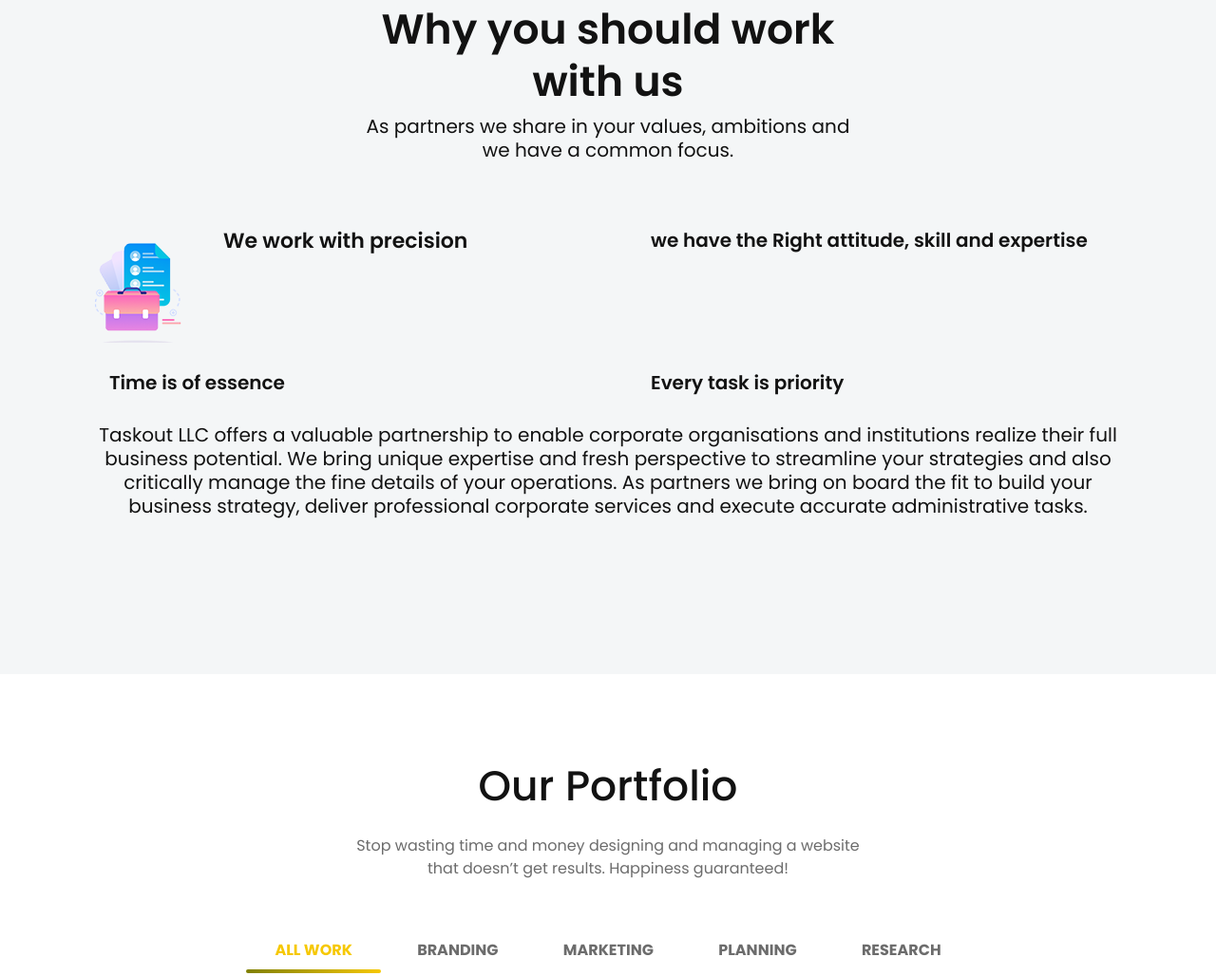
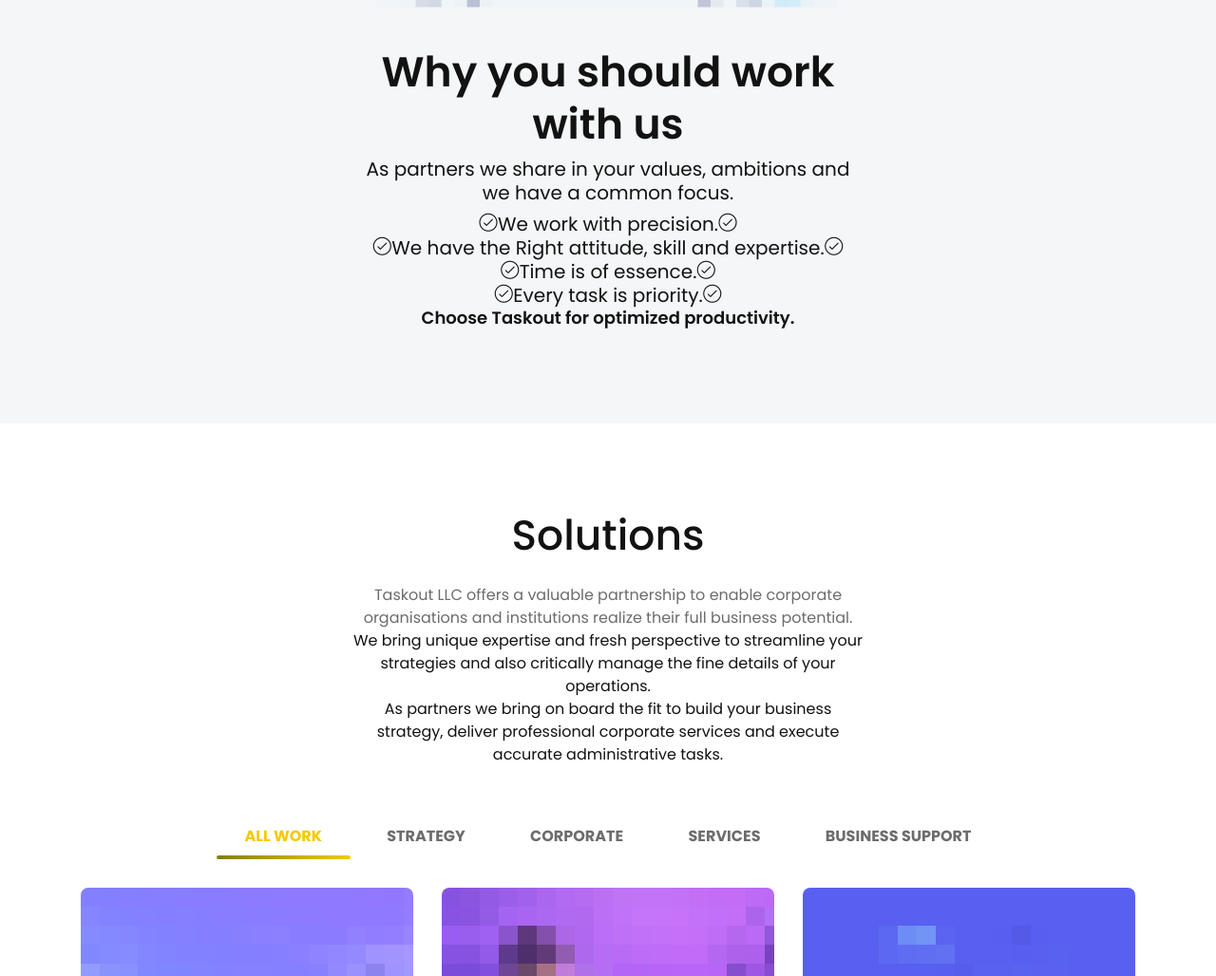
Before and after one commit to mejerome/taskout-web, a plain HTML site: page index.html in a window 1280 px wide. Shown: the part 1326-2354 px from the top of the page at 95% size. Drawn offline with Linux system fonts and the light colour scheme; files whose address does not match are found by name.

Commit message:
finishing about

```diff
--- a/index.html
+++ b/index.html
@@ -89,7 +89,7 @@
                                         <a class="page-scroll" href="#about">ABOUT</a>
                                     </li>
                                     <li class="nav-item">
-                                        <a class="page-scroll" href="#portfolio">PORTFOLIO</a>
+                                        <a class="page-scroll" href="#portfolio">SOLUTIONS</a>
                                     </li>
                                     <li class="nav-item">
                                         <a class="page-scroll" href="#testimonial">CLIENTS</a>
@@ -220,67 +220,28 @@
         <div class="container">
             <div class="row justify-content-center">
                 <div class="col-xl-6 col-lg-8">
+                        <div class="section-title text-center pb-20">
+                                <h3 class="title">About</h3>
+                            </div> <!-- row -->
                     <div class="about-image text-center wow fadeInUp" data-wow-duration="1.5s" data-wow-offset="100">
                         <img src="assets/images/services.png" alt="services">
                     </div>
-                    <div class="section-title text-center mt-30 pb-40">
+                    <div class="section-title text-center mx-1 px-40">
                         <h4 class="title wow fadeInUp" data-wow-duration="1.5s" data-wow-delay="0.6s">Why you should work with us</h4>
                         <p class="text wow fadeInUp" data-wow-duration="1.5s" data-wow-delay="1s">As partners we share in your values, ambitions and we have a common focus.</p>
-                    </div> <!-- section title -->
+                        <ul class="text wow fadeInUp" data-wow-duration="1.5s" data-wow-delay="1s">
+                            <li ><i class="lni-check-mark-circle"></i>We work with precision.<i class="lni-check-mark-circle"></i></li>
+                            <li><i class="lni-check-mark-circle"></i>We have the Right attitude, skill and expertise.<i class="lni-check-mark-circle"></i></li>
+                            <li><i class="lni-check-mark-circle"></i>Time is of essence.<i class="lni-check-mark-circle"></i></li>
+                            <li><i class="lni-check-mark-circle"></i>Every task is priority.<i class="lni-check-mark-circle"></i></li>
+                        </ul>
+                    </div>
+                    <div class="text-center">
+                            <h5 class="title wow fadeInUp" data-wow-duration="1.5s" data-wow-delay="0.6s">Choose Taskout for optimized productivity.</h5>
+                    </div>
+                    <!-- section title -->
                 </div>
             </div> <!-- row -->
-
-            <div class="row">
-                <div class="col-lg-6">
-                    <div class="single-about d-sm-flex mt-30 wow fadeInUp" data-wow-duration="1.5s" data-wow-delay="1.2s">
-                        <div class="about-icon">
-                        </div>
-                        <img src="assets/images/icon-1.png" alt="Icon" style="align-content: center;">
-                        <div class="about-content media-body">
-                            <h4>We work with precision</h4>
-                        </div>
-                    </div> <!-- single about -->
-                </div>
-                <div class="col-lg-6">
-                    <div class="single-about d-sm-flex mt-30 wow fadeInUp" data-wow-duration="1.5s" data-wow-delay="1.4s">
-                        <div class="about-icon">
-                            <!-- <img src="assets/images/icon-2.png" alt="Icon"> -->
-                        </div>
-                        <div class="about-content media-body">
-                            <h4 class="about-title">we have the Right attitude, skill and expertise</h4>
-                        </div>
-                    </div> <!-- single about -->
-                </div>
-                <div class="col-lg-6">
-                    <div class="single-about d-sm-flex mt-30 wow fadeInUp" data-wow-duration="1.5s" data-wow-delay="1.6s">
-                        <div class="about-icon">
-                            <!-- <img src="assets/images/icon-3.png" alt="Icon"> -->
-                        </div>
-                        <div class="about-content media-body">
-                            <h4 class="about-title">Time is of essence</h4>
-                        </div>
-                    </div> <!-- single about -->
-                </div>
-                <div class="col-lg-6">
-                    <div class="single-about d-sm-flex mt-30 wow fadeInUp" data-wow-duration="1.5s" data-wow-delay="1.8s">
-                        <div class="about-icon">
-                            <!-- <img src="assets/images/icon-4.png" alt="Icon"> -->
-                        </div>
-                        <div class="about-content media-body">
-                            <h4 class="about-title">Every task is priority</h4>
-                        </div>
-                    </div> <!-- single about -->
-                </div>
-            </div> <!-- row -->
-            <div class="section-title text-center mt-30 pb-40">
-
-                <p class="text wow fadeInUp" data-wow-duration="1.5s" data-wow-delay="1s">Taskout LLC offers a valuable partnership to enable corporate organisations and institutions realize their full business potential.
-                    We bring unique expertise and fresh perspective to streamline your strategies and also critically manage the fine details of your operations.
-                    As partners we bring on board the fit to build your business strategy, deliver professional corporate services and execute accurate administrative tasks.</p>
-            </div>
-            <div>
-                <img src="" alt="">
-            </div>
         </div> <!-- container -->
     </section>
 
@@ -293,8 +254,11 @@
             <div class="row justify-content-center">
                 <div class="col-lg-6">
                     <div class="section-title text-center pb-20">
-                        <h3 class="title">Our Portfolio</h3>
-                        <p class="text">Stop wasting time and money designing and managing a website that doesn’t get results. Happiness guaranteed!</p>
+                        <h3 class="title">Solutions</h3>
+                        <p class="text">Taskout LLC offers a valuable partnership to enable corporate organisations and institutions realize their full business potential.</p>
+                        <p>We bring unique expertise and fresh perspective to streamline your strategies and also critically manage the fine details of your operations.</p>
+                    <p>As partners we bring on board the fit to build your business strategy, deliver professional corporate services and execute accurate administrative tasks.
+                        </p>
                     </div> <!-- row -->
                 </div>
             </div> <!-- row -->
@@ -303,10 +267,10 @@
                     <div class="portfolio-menu pt-30 text-center">
                         <ul>
                             <li data-filter="*" class="active">ALL WORK</li>
-                            <li data-filter=".branding-3">BRANDING</li>
-                            <li data-filter=".marketing-3">MARKETING</li>
-                            <li data-filter=".planning-3">PLANNING</li>
-                            <li data-filter=".research-3">RESEARCH</li>
+                            <li data-filter=".branding-3">STRATEGY</li>
+                            <li data-filter=".marketing-3">CORPORATE</li>
+                            <li data-filter=".planning-3">SERVICES</li>
+                            <li data-filter=".research-3">BUSINESS SUPPORT</li>
                         </ul>
                     </div> <!-- portfolio menu -->
                 </div>
```
